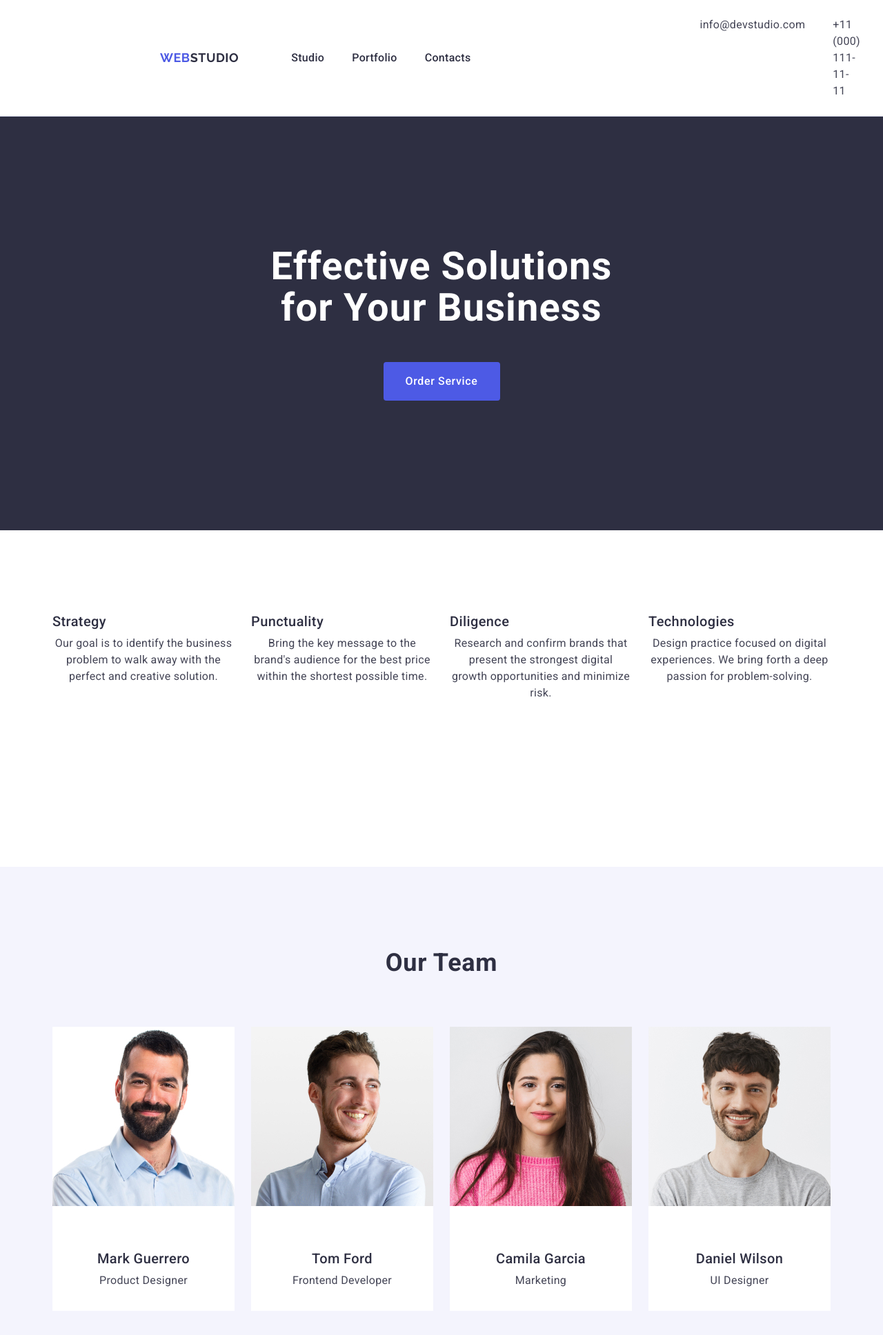
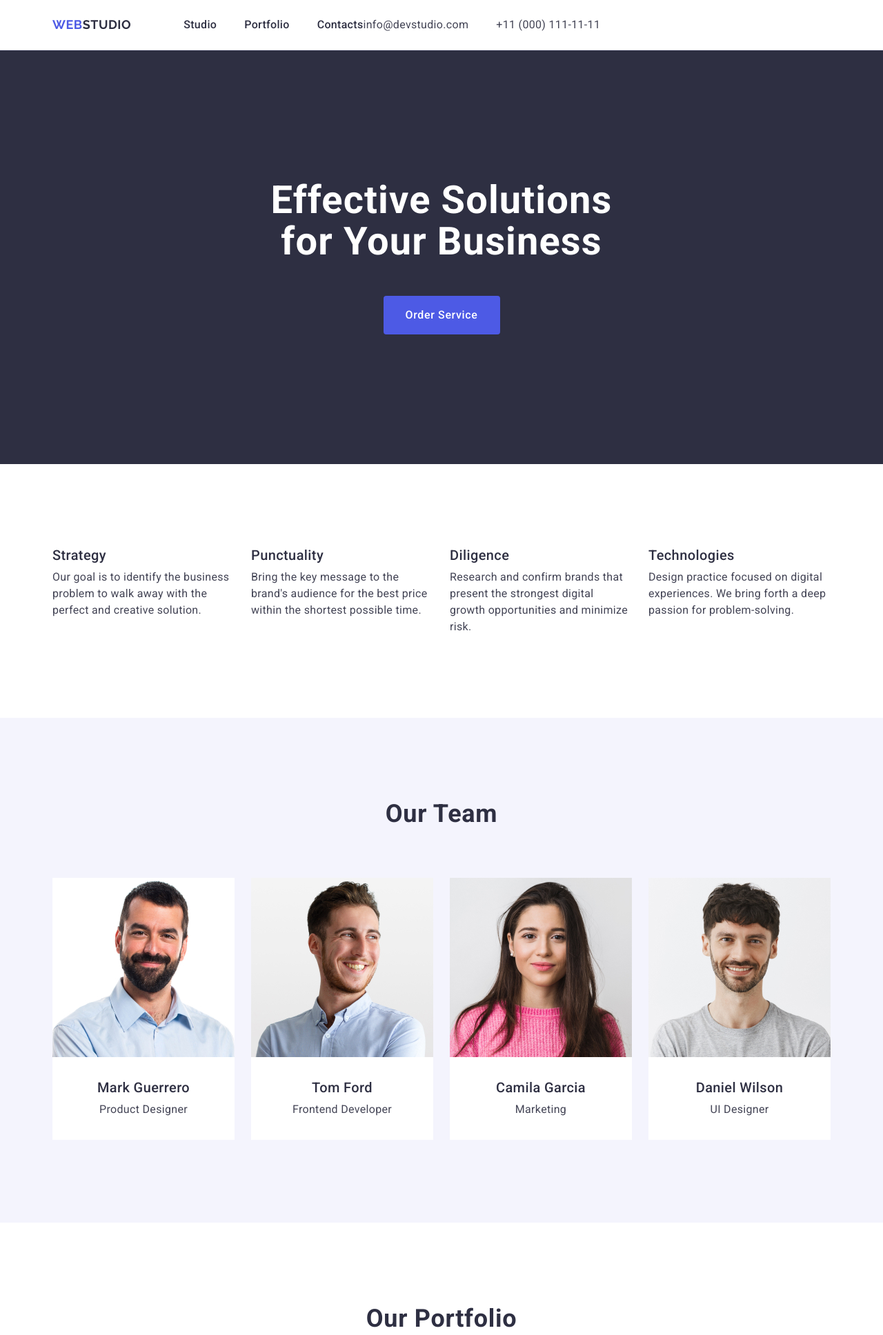
Before and after one commit to Velsaal/goit-markup-hw-03, a plain HTML site: page index.html in a window 1280 px wide. Shown: the top 1936 px of the page at 69% size. Drawn offline with nearby package versions, Linux system fonts and the light colour scheme.

Commit message:
tnxcomit

```diff
--- a/css/styles.css
+++ b/css/styles.css
@@ -2,7 +2,6 @@ body{
     font-family: "Roboto",sans-serif;
 color: #434455;
 background-color:#fff;
-max-width: 1440px;
 }
 h1,
 h2,
@@ -19,6 +18,7 @@ img{
 margin: 0 auto;
 padding-left: 15px;
 padding-right: 15px;
+align-items: center;
 }
 .container{
 
@@ -63,6 +63,7 @@ padding-left: 0;
     text-decoration: 0;
     padding-top: 24px;
     padding-bottom: 24px;
+    display: block;
 }
 
 .logo-web{
@@ -74,9 +75,6 @@ letter-spacing: 0.03em;
 text-transform: uppercase;
 color: #4d5ae5;
 margin-right: 76px;
-padding-left: 156px;
-padding-top: 24px;
-padding-bottom: 24px;
 }
 span{
     font-family: "Raleway", sans-serif;
@@ -100,11 +98,8 @@ color: #2e2f42;
     color: #404bbf;
 }
 .address-ul{
-    padding-left: 332px;
     display: flex;
     gap: 40px;
-    padding-top: 24px;
-    padding-bottom: 24px;
 }
 .address-ul:last-child {
     margin-right: 0;
@@ -199,7 +194,6 @@ color: #2e2f42;
 .text-main{
     display: flex;
     gap: 24px;
-    padding-bottom: 120px;
 }
 .advantages-title{
     font-family: "Roboto", sans-serif;
@@ -217,8 +211,15 @@ font-size: 16px;
 line-height: 1.5;
 letter-spacing: 0.02em;
 color: #434455;
+}
+.ioyu-team{
+font-family: "Roboto", sans-serif;
+    font-weight: 400;
+font-size: 16px;
+line-height: 1.5;
+letter-spacing: 0.02em;
+color: #434455;
 text-align: center;
-
 }
 h2{
     font-family: "Roboto", sans-serif;
@@ -272,7 +273,6 @@ line-height: 1.2;
 letter-spacing: 0.02em;
 color: #2e2f42;
 text-align: center;
-margin-top: 32px;
 }
 .list-container{
     padding-top: 32px;
@@ -286,7 +286,6 @@ margin-top: 32px;
     padding: 32px 16px;
     border: 1px solid #e7e9fc;
     border-top: none;
-    margin-bottom: 8px;
 }
 h3{
     font-family: "Roboto", sans-serif;
@@ -342,7 +341,6 @@ color: #f4f4fd;
 max-width: 264px;
 }
 .footer .logo-web{
-    padding-left: 156px;
     display: inline-block;
     margin-bottom: 16px;
 }
--- a/index.html
+++ b/index.html
@@ -90,28 +90,28 @@
                   <img src="./images/img-3.jpg" width="264" height="260" alt="Mark Guerrero" />
                   <div class="list-container">
                   <h3 class="your-team">Mark Guerrero</h3>
-                  <p class="ioyu">Product Designer</p>
+                  <p class="ioyu-team">Product Designer</p>
                 </div>
               </li>
               <li class="li-list">
                     <img src="./images/img-2.jpg" width="264" height="260" alt="Tom Ford" />
                     <div class="list-container">
                     <h3 class="your-team">Tom Ford</h3>
-                    <p class="ioyu">Frontend Developer</p>
+                    <p class="ioyu-team">Frontend Developer</p>
                  </div>
               </li>
               <li class="li-list">
                   <img src="./images/img-1.jpg" width="264" height="260" alt="Camila Garcia" />
                    <div class="list-container">
                   <h3 class="your-team">Camila Garcia</h3>
-                  <p class="ioyu">Marketing</p>
+                  <p class="ioyu-team">Marketing</p>
                 </div>
               </li>
               <li class="li-list">
                   <img src="./images/img.jpg" width="264" height="260" alt="Daniel Wilson" />
                   <div class="list-container">
                   <h3 class="your-team">Daniel Wilson</h3>
-                  <p class="ioyu">UI Designer</p>
+                  <p class="ioyu-team">UI Designer</p>
                </div>
               </li>
             </ul>
```
